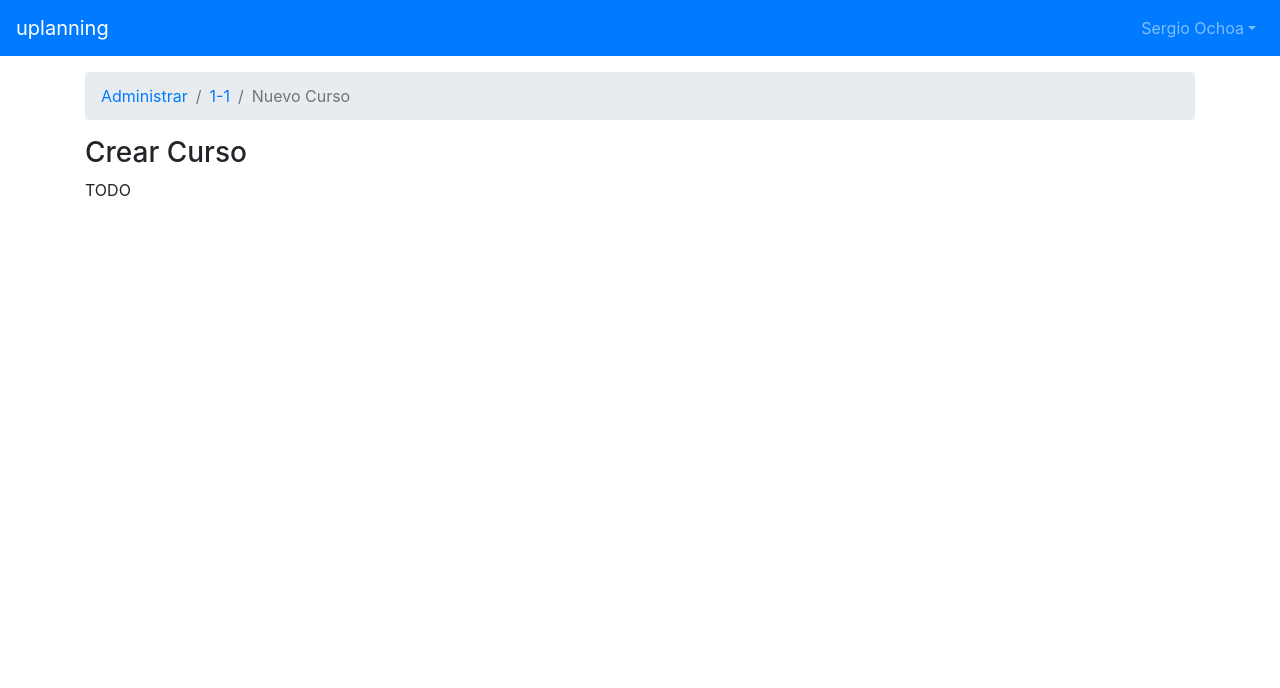
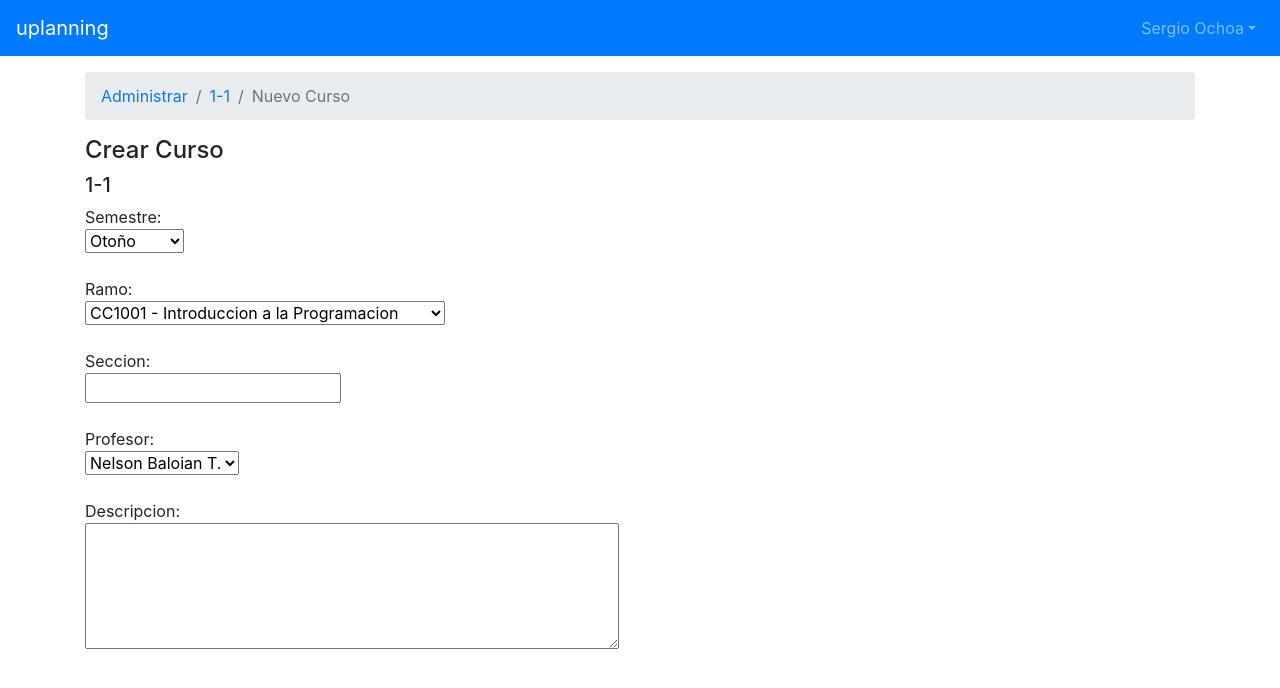
Before and after one commit to danielarayap/uplanning, a React (Create React App) app in the folder uplanning-app/: page /manage/1/1/new_course in a window 1280 px wide. Shown: the top 688 px of the page. Built offline with nearby package versions, Linux system fonts and the light colour scheme.

Commit message:
Agrega vista para crear nuevos cursos

```diff
--- a/uplanning-app/src/components/NewCourse.js
+++ b/uplanning-app/src/components/NewCourse.js
@@ -27,16 +27,41 @@ class NewCourse extends React.Component {
 			<main>
 				<AutoBreadcrumb names={this.pathNames} paths={this.paths}/>
 				<Container>
-					<Row>
-						<Col>
-							<h3>Crear Curso</h3>
-						</Col>
-					</Row>
-					<Row>
-						<Col>
-							TODO
-						</Col>
-					</Row>
+					<h4>Crear Curso</h4>
+					<h5>{this.info.year}-{this.info.semester}</h5>
+					<form action="http://localhost:8000/courses/" method="post">
+						Semestre: <br/>
+				      	<select id="semester" name="semester">
+        					<option value="1">Otoño</option>
+        					<option value="2">Primavera</option>
+		      			</select>
+		      			<br/><br/>
+
+						Ramo: <br/>
+		            	<select id="ramo">
+			            	<option value = "1">CC1001 - Introduccion a la Programacion</option>
+		            		<option value = "2">CC5206 - Introduccion a la Mineria de Datos</option>
+		            		<option value = "3">CC5401 - Ingenieria de Software II</option>
+		            		<option value = "4">CC6204 - Deep Learning</option>
+		            	</select>
+		            	<br/><br/>
+
+						Seccion: <br/>
+						<input id="section" type="number" min="1"/>
+						<br/><br/>
+
+						Profesor: <br/>
+		            	<select id="teacher">
+			            	<option value = "1">Nelson Baloian T.</option>
+		            		<option value = "2">Aidan Hogan</option>
+		            		<option value = "3">Nancy Hitschfeld</option>
+		            	</select>
+						<br/><br/>
+
+						Descripcion: <br/>
+						<textarea id="description" rows="5" cols="50"/>
+						<br/><br/>
+					</form>
 				</Container>
 			</main>
 		);
```
